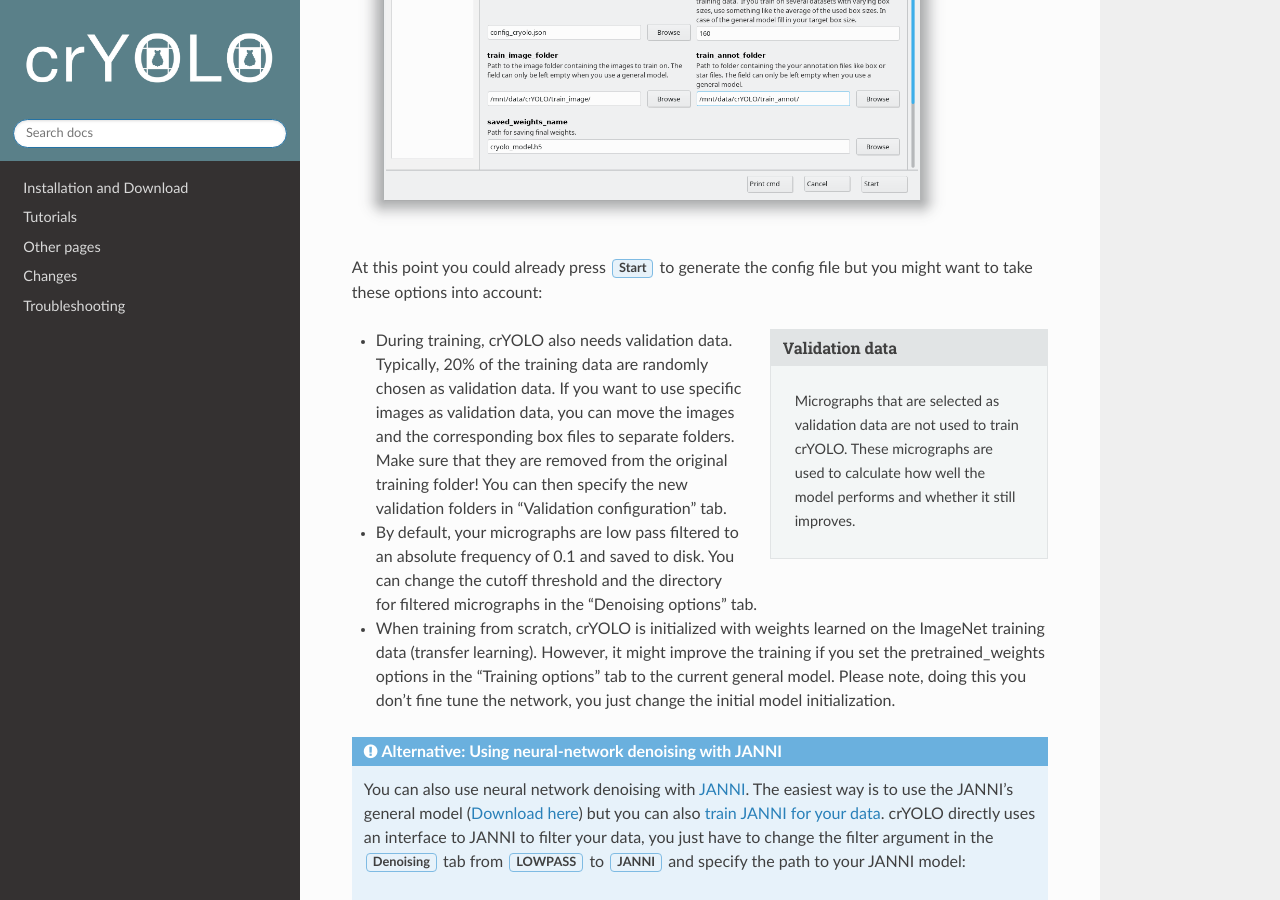
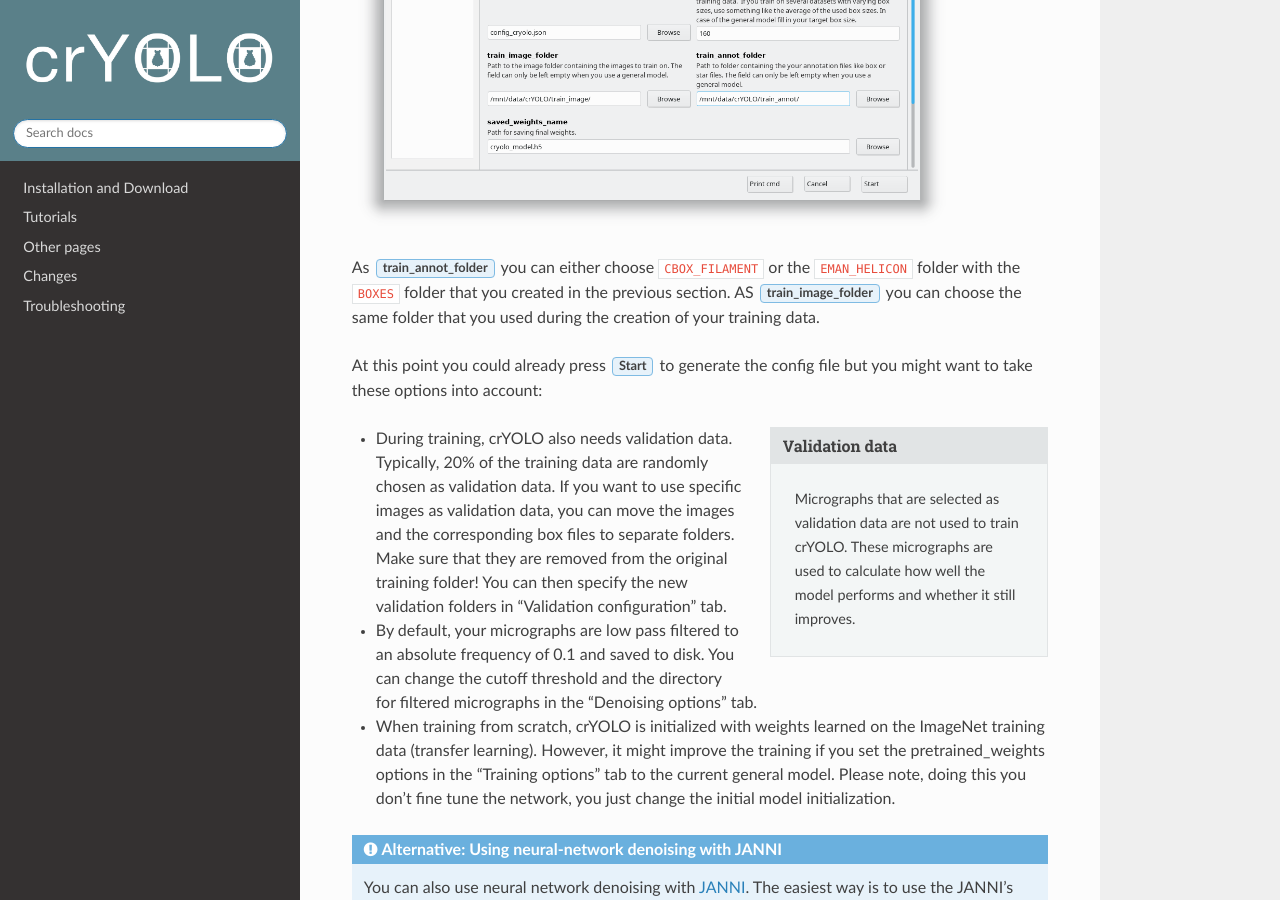
Before and after one commit to MPI-Dortmund/cryolo, a Sphinx documentation site: the page built from source/tutorials/tut03_filaments_scratch.rst, in a window 1280 px wide and 900 px high, scrolled down 4967 px. Built offline with Sphinx 7.4.7 and the Read the Docs theme 2.0.0, drawn with Linux system fonts in a browser that asks for light colours.

Commit message:
update configuration filament

```diff
--- /dev/null
+++ b/source/tutorials/configuration_filament.rst
@@ -0,0 +1,6 @@
+.. include:: text_modules/configuration_start.rst
+
+As :guilabel:`train_annot_folder` you can either choose :file:`CBOX_FILAMENT` or the :file:`EMAN_HELICON` folder with the :file:`BOXES` folder that you created in the previous section.
+AS :guilabel:`train_image_folder` you can choose the same folder that you used during the creation of your training data.
+
+.. include:: text_modules/configuration_more_and_end.rst
--- a/source/tutorials/tut03_filaments_scratch.rst
+++ b/source/tutorials/tut03_filaments_scratch.rst
@@ -31,7 +31,7 @@
 
 3. Configuration
 ^^^^^^^^^^^^^^^^
-.. include:: configuration.rst
+.. include:: configuration_filament.rst
 
 4. Training
 ^^^^^^^^^^^
```
